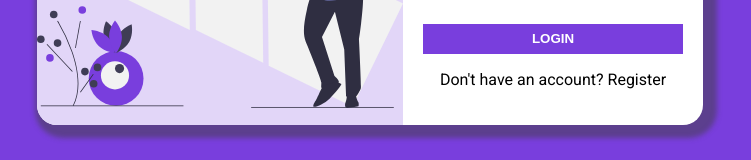
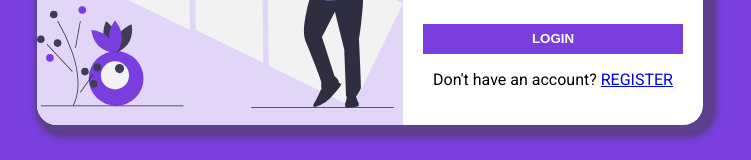
Before and after one commit to shrki416/Playground, a React (Create React App) app in the folder chat-app/chat-frontend/: page /login in a window 1280 px wide. Shown: the part 232-392 px from the top of the page, without its empty margins (270-1021 px from the left). Built offline with nearby package versions, Linux system fonts and the light colour scheme.

Commit message:
link to register if there is no account

```diff
--- a/chat-app/chat-frontend/src/components/Auth/Login.js
+++ b/chat-app/chat-frontend/src/components/Auth/Login.js
@@ -1,5 +1,6 @@
 import React from "react";
 import login from "../../assests/images/login.svg";
+import { Link } from "react-router-dom";
 
 import "./Auth.scss";
 
@@ -21,7 +22,9 @@
                 <input placeholder="Password" />
               </div>
               <button>LOGIN</button>
-              <p>Don't have an account? Register</p>
+              <p>
+                Don't have an account? <Link to="/register">REGISTER</Link>
+              </p>
             </form>
           </div>
         </div>
```
